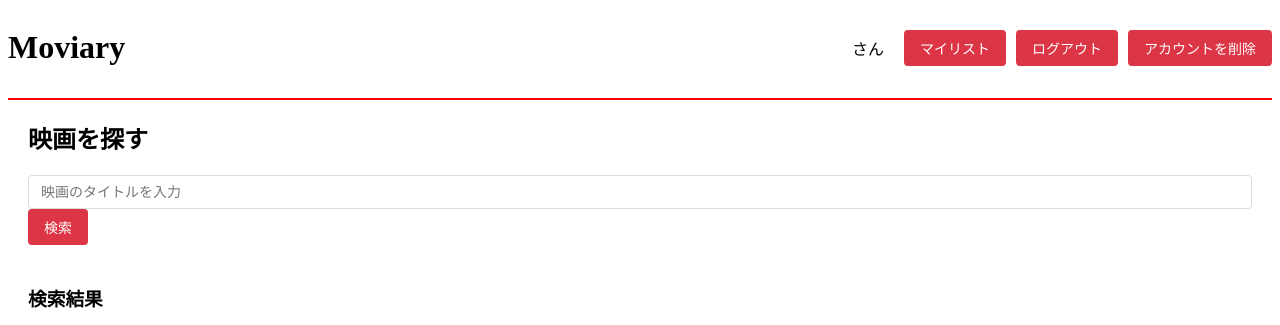
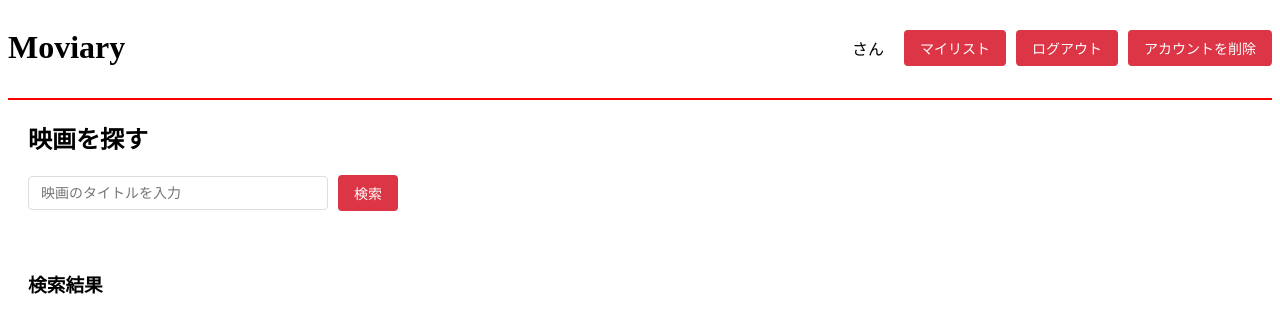
Before and after one commit to htykruffy/movie-app, a Flask app: template templates/index.html in a window 1280 px wide. Shown: the top 325 px of the page. Run offline with Flask 3, Linux system fonts and the light colour scheme; the template is opened without the code that fills it: most values are stand-ins (such as "Sample title", 1, 10 or a date in 2020); some libraries are stand-ins or nearby versions.

Commit message:
変更済み

```diff
--- a/static/css/style.css
+++ b/static/css/style.css
@@ -144,6 +144,22 @@ input[type="text"]:focus, input[type="password"]:focus, textarea:focus {
     box-shadow: 0 0 0 2px rgba(220, 53, 69, 0.2);
 }
 
+/* 検索フォーム用スタイル */
+.search-form {
+    display: flex;
+    gap: 10px;
+    align-items: center;
+    margin-bottom: 20px;
+}
+
+.search-form input[type="text"] {
+    width: 300px;
+    flex-shrink: 0;
+}
+
+.search-form input[type="submit"] {
+    flex-shrink: 0;
+}
 
 
 .user-info {
```
